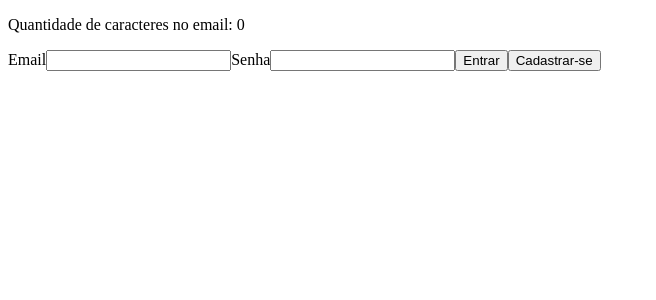
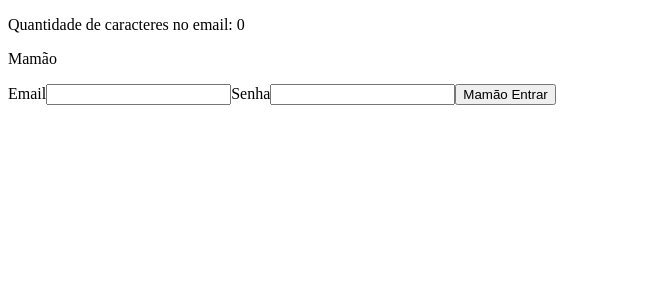
Before and after one commit to daianaadepaula/aulas-reacttypescript, a React (Create React App) app: page /entrar in a window 1280 px wide. Shown: the top 300 px of the page, without its empty margins (0-656 px from the left). Built offline with nearby package versions, Linux system fonts and the light colour scheme.

Commit message:
feat: useContext

```diff
--- a/src/app/App.tsx
+++ b/src/app/App.tsx
@@ -1,7 +1,10 @@
+import { UsuarioLogadoProvider } from "./shared/contexts";
 import { Routes } from "./routes";
 
 export const App = () => {
 	return (
-		<Routes />
+		<UsuarioLogadoProvider>
+			<Routes />
+		</UsuarioLogadoProvider>
 	);
 }
--- a/src/app/pages/dashboard/Dashboard.tsx
+++ b/src/app/pages/dashboard/Dashboard.tsx
@@ -1,13 +1,18 @@
-import { useRef } from "react"
+import { useContext, useRef } from "react"
 import { Link } from "react-router-dom"
 
+import { UsuarioLogadoContext } from "../../shared/contexts"
 
 export const Dashboard = () => {
 	const counterRef = useRef(0)
 
+	const { nomeDoUsuario } = useContext(UsuarioLogadoContext)
+
 	return (
 		<div>
 			<p>Dashboard</p>
+
+			<p>{nomeDoUsuario}</p>
 
 			<p>Contador: {counterRef.current}</p>
 
--- a/src/app/pages/login/Login.tsx
+++ b/src/app/pages/login/Login.tsx
@@ -1,10 +1,13 @@
-import { useCallback, useMemo, useRef, useState } from "react"
+import { useCallback, useContext, useMemo, useRef, useState } from "react"
 
 import { InputLogin } from "./components/InputLogin"
 import { ButtonLogin } from "./components/ButtonLogin"
+import { UsuarioLogadoContext } from "../../shared/contexts"
 
 export const Login = () => {
 	const inputPasswordRef = useRef<HTMLInputElement>(null)
+
+	const { nomeDoUsuario } = useContext(UsuarioLogadoContext)
 
 	const [email, setEmail] = useState('')
 	const [password, setPassword] = useState('')
@@ -24,6 +27,7 @@
 		<div>
 			<form>
 				<p>Quantidade de caracteres no email: {emailLength}</p>
+				<p>{nomeDoUsuario}</p>
 
 				<InputLogin
 					label="Email"
@@ -40,18 +44,9 @@
 					onChange={newValue => setPassword(newValue)}
 				/>
 
-				{/* <button type="button" onClick={handleEntrar}>
-					Entrar
-				</button> */}
-
 				<ButtonLogin type="button" onClick={handleEntrar}>
 					Entrar
 				</ButtonLogin>
-
-				<ButtonLogin type="button" onClick={handleEntrar}>
-					Cadastrar-se
-				</ButtonLogin>
-
 			</form>
 		</div>
 	)
--- a/src/app/pages/login/components/ButtonLogin.tsx
+++ b/src/app/pages/login/components/ButtonLogin.tsx
@@ -1,3 +1,5 @@
+import { useContext } from "react"
+import { UsuarioLogadoContext } from "../../../shared/contexts"
 
 interface IButtonLoginProps {
 	onClick: () => void
@@ -8,12 +10,14 @@
 
 export const ButtonLogin: React.FC<IButtonLoginProps> = ({ type, onClick, children }) => {
 
+	const { nomeDoUsuario } = useContext(UsuarioLogadoContext)
+
 	return (
 		<button
 			type={type}
 			onClick={onClick}
 		>
-			{children}
+			{nomeDoUsuario} {children}
 		</button>
 	)
 }
--- /dev/null
+++ b/src/app/shared/contexts/UsuarioLogado.tsx
@@ -0,0 +1,20 @@
+import { createContext } from "react";
+
+
+interface IUsuarioLogadoContextData {
+	nomeDoUsuario: string;
+}
+
+interface IUsuarioLogadoProviderProps {
+	children: React.ReactNode
+}
+
+export const UsuarioLogadoContext = createContext<IUsuarioLogadoContextData>({} as IUsuarioLogadoContextData);
+
+export const UsuarioLogadoProvider: React.FC<IUsuarioLogadoProviderProps> = ({ children }) => {
+	return (
+		<UsuarioLogadoContext.Provider value={{ nomeDoUsuario: 'Mamão' }}>
+			{children}
+		</UsuarioLogadoContext.Provider>
+	)
+}
--- a/src/app/shared/contexts/index.ts
+++ b/src/app/shared/contexts/index.ts
@@ -1 +1 @@
-export {}
+export * from './UsuarioLogado'
```
